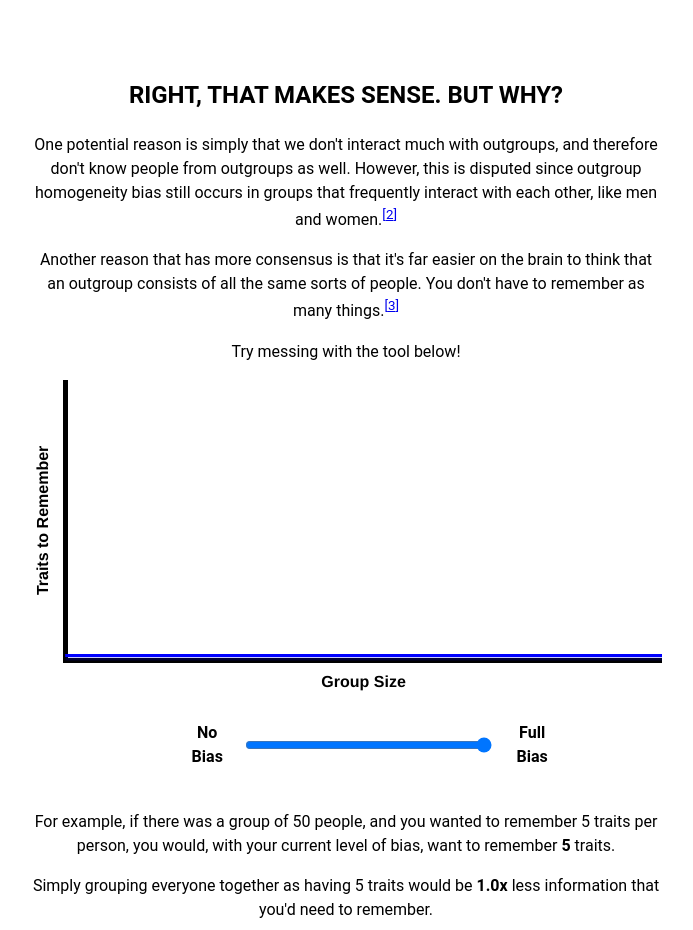
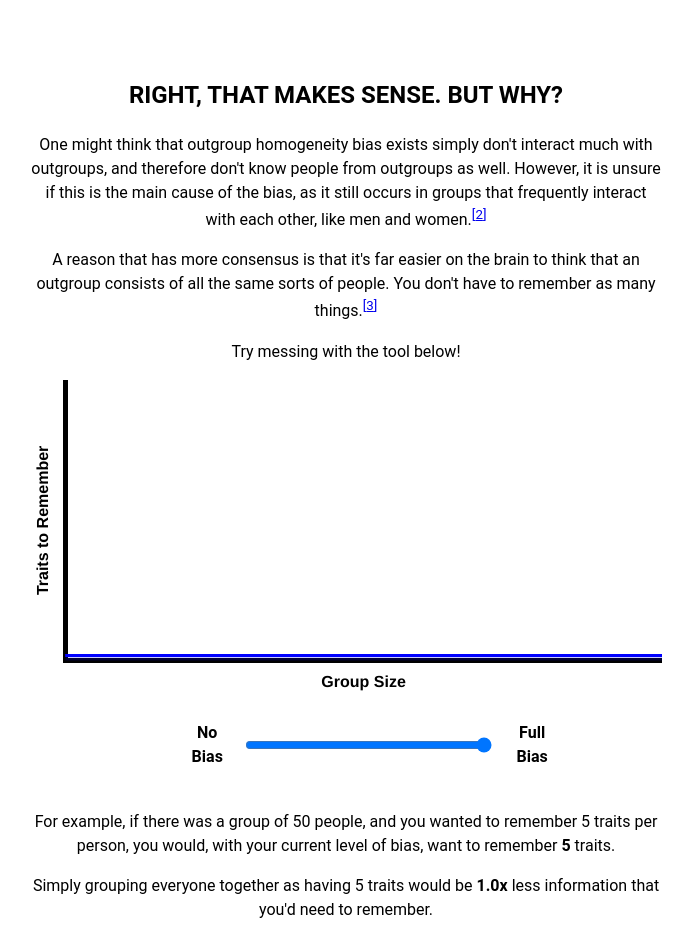
Before and after one commit to AxiDragon/outgroup-odyssey, a React (Create React App) app: page / in a window 1280 px wide. Shown: the part 4280-5210 px from the top of the page, without its empty margins (294-987 px from the left). Built offline with nearby package versions, Linux system fonts and the light colour scheme.

Commit message:
Fix grammar and clarity issues in CauseSection text

```diff
--- a/src/components/sections/CauseSection.tsx
+++ b/src/components/sections/CauseSection.tsx
@@ -5,11 +5,11 @@ const CauseSection = () => {
 	return (
 		<div>
 			<h2>RIGHT, THAT MAKES SENSE. BUT WHY?</h2>
-			<p>One potential reason is simply that we don't interact much with outgroups,
+			<p>One might think that outgroup homogeneity bias exists simply don't interact much with outgroups,
 				and therefore don't know people from outgroups as well.
-				However, this is disputed since outgroup homogeneity bias still occurs in groups that
+				However, it is unsure if this is the main cause of the bias, as it still occurs in groups that
 				frequently interact with each other, like men and women.<Footnote referenceId={2} /></p>
-			<p>Another reason that has more consensus is that it's far easier on the brain to
+			<p>A reason that has more consensus is that it's far easier on the brain to
 				think that an outgroup consists	of all the same sorts of people.
 				You don't have to remember as many things.<Footnote referenceId={3} /></p>
 			<p>Try messing with the tool below!</p>
```
